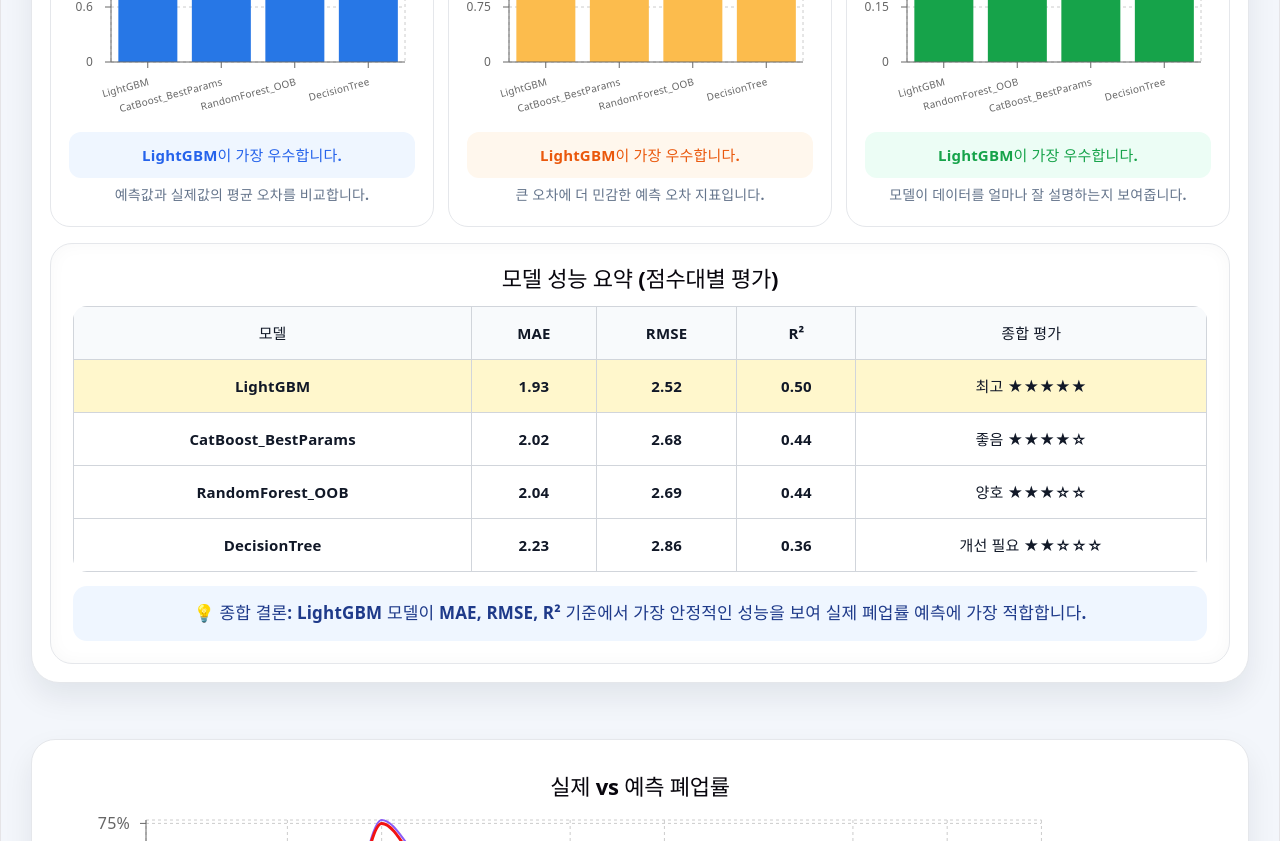
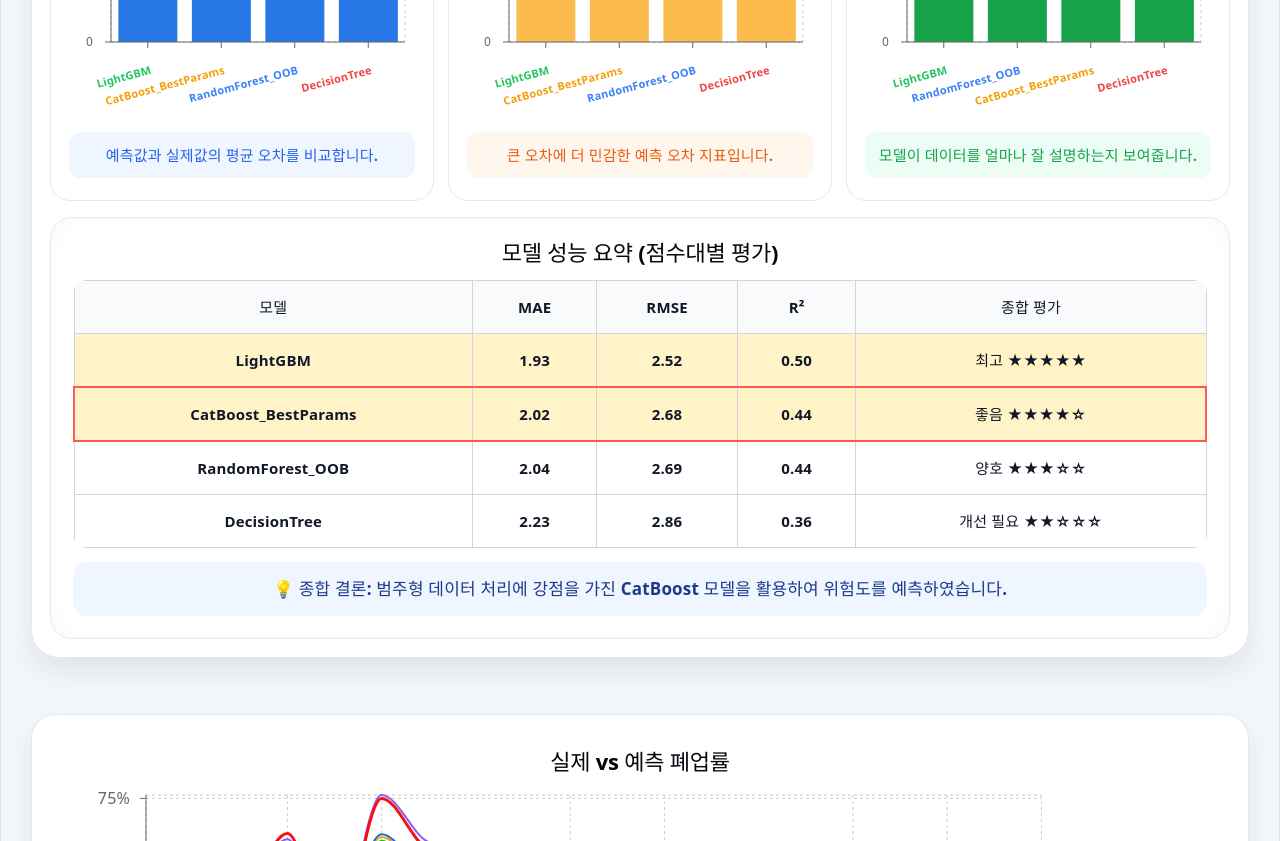
Before and after one commit to yunmiju12/Seoul_Business_District_Analysis, a React (Vite) app: page / in a window 1280 px wide. Shown: the part 3240-4081 px from the top of the page. Built offline with nearby package versions, Linux system fonts and the light colour scheme.

Commit message:
모델 그래프 색상 및 스타일 개선

```diff
--- a/src/App.css
+++ b/src/App.css
@@ -767,8 +767,13 @@
   font-weight: 700;
 }
 
-.ml-summary-table .best-row {
-  background: #fff7cc;
+.ml-summary-table .best-row,
+.ml-summary-table .good-row {
+  background: #fff3c7;
+  font-weight: 600;
+}
+.ml-summary-table .good-row{
+  border: 2px solid #ff5656;
 }
 
 .ml-final-result {
--- a/src/App.tsx
+++ b/src/App.tsx
@@ -1601,7 +1601,7 @@
                 );
               });
 
-              const bestModel = sorted[0];
+              // const bestModel = sorted[0];
 
               return (
                 <article key={metric.key} className="ml-metric-card">
@@ -1610,17 +1610,40 @@
                   <ResponsiveContainer width="100%" height={300}>
                     <BarChart
                       data={sorted}
-                      margin={{ top: 20, right: 10, left: -18, bottom: 10 }}
+                      margin={{ top: 20, right: 10, left: -18, bottom: 30 }}
                     >
                       <CartesianGrid strokeDasharray="3 3" />
                       <XAxis
                         dataKey="model"
-                        tick={{ fontSize: 10 }}
+                        // tick={{ fontSize: 10 }}
                         angle={-15}
                         textAnchor="end"
                         tickMargin={10}
                         interval={0}
                         height={50}
+                        tick={({ x, y, payload }) => {
+                          const colorMap: Record<string, string> = {
+                            LightGBM: "#22c55e",
+                            CatBoost_BestParams: "#f59e0b",
+                            RandomForest_OOB: "#3b82f6",
+                            DecisionTree: "#ef4444",
+                          };
+
+                          return (
+                            <text
+                              x={x}
+                              y={y}
+                              dy={16}
+                              textAnchor="end"
+                              transform={`rotate(-15, ${x}, ${y})`}
+                              fill={colorMap[payload.value] || "#64748b"}
+                              fontSize={11}
+                              fontWeight={600}
+                            >
+                              {payload.value}
+                            </text>
+                          );
+                        }}
                       />
                       <YAxis tick={{ fontSize: 12 }} tickMargin={12} />
                       <Tooltip formatter={(value) => Number(value).toFixed(2)} />
@@ -1636,15 +1659,15 @@
                         }
                         radius={[8, 8, 0, 0]}
                       >
+
                         <LabelList dataKey={metric.key} position="top" />
                       </Bar>
                     </BarChart>
                   </ResponsiveContainer>
 
                   <p className={`ml-best-text ${metric.color}`}>
-                    {bestModel.model}이 가장 우수합니다.
+                    {metric.desc}
                   </p>
-                  <p className="ml-desc-text">{metric.desc}</p>
                 </article>
               );
             })}
@@ -1668,7 +1691,16 @@
                 {[...data.modelPerformance]
                   .sort((a, b) => a.MAE + a.RMSE - b.R2 - (b.MAE + b.RMSE - a.R2))
                   .map((row, index) => (
-                    <tr key={row.model} className={index === 0 ? "best-row" : ""}>
+                    <tr
+                      key={row.model}
+                      className={
+                        index === 0
+                          ? "best-row"
+                          : index === 1
+                            ? "good-row"
+                            : ""
+                      }
+                    >
                       <td>{row.model}</td>
                       <td>{row.MAE.toFixed(2)}</td>
                       <td>{row.RMSE.toFixed(2)}</td>
@@ -1688,8 +1720,7 @@
             </table>
 
             <div className="ml-final-result">
-              💡 종합 결론: <strong>LightGBM</strong> 모델이 MAE, RMSE, R² 기준에서
-              가장 안정적인 성능을 보여 실제 폐업률 예측에 가장 적합합니다.
+              💡 종합 결론: 범주형 데이터 처리에 강점을 가진 <strong>CatBoost</strong> 모델을 활용하여 위험도를 예측하였습니다.
             </div>
           </article>
         </section>
```
